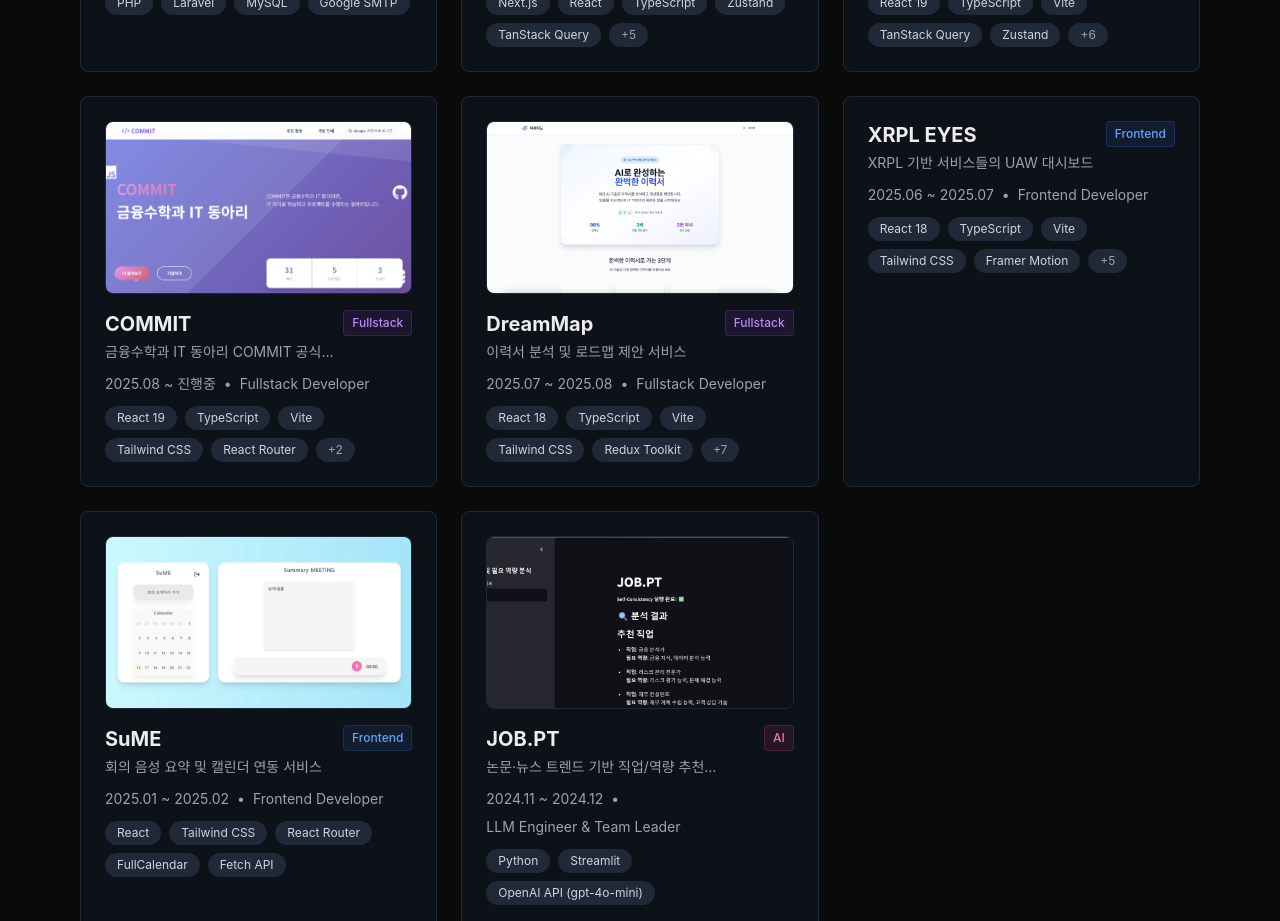
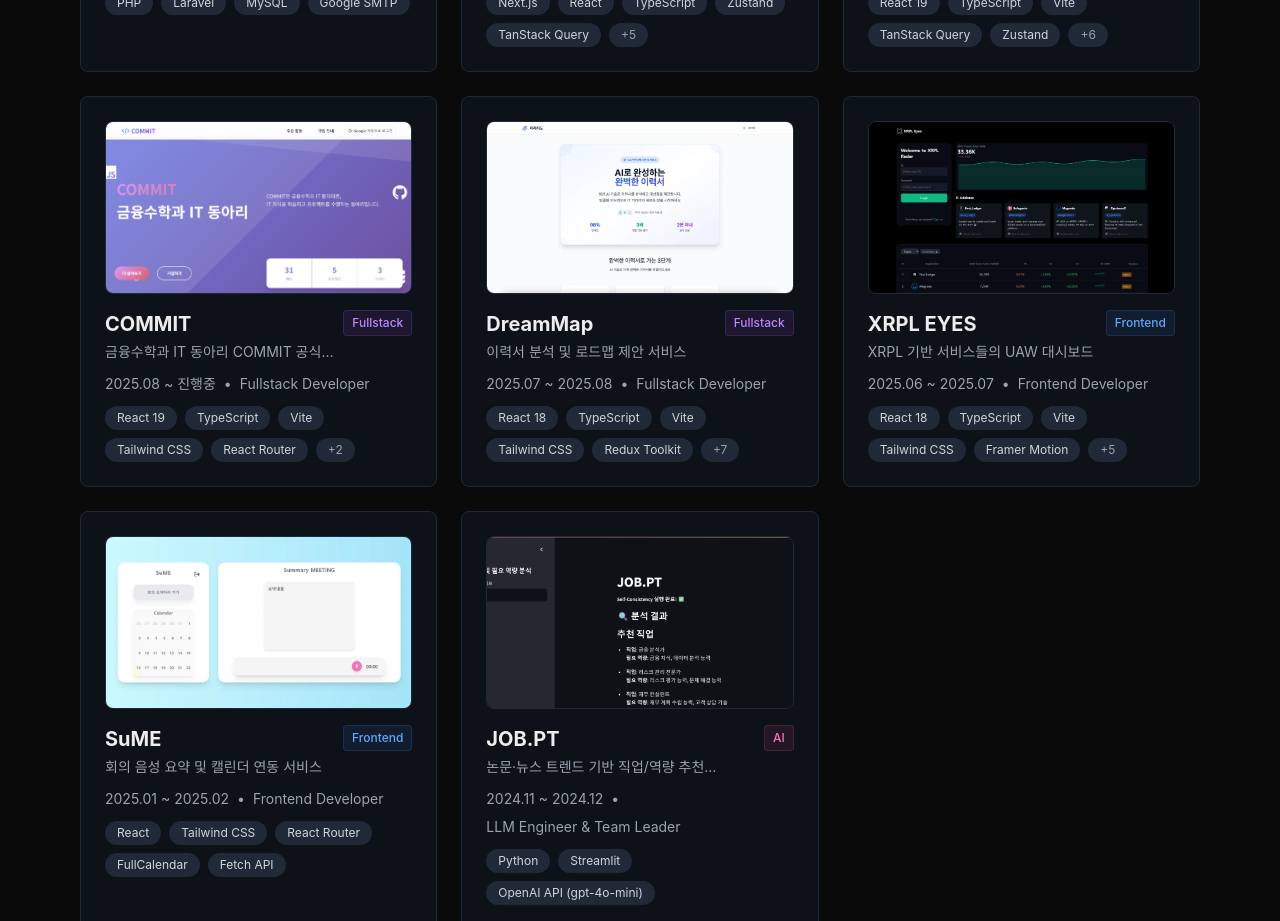
Before and after one commit to yangjihun/portfolio, a Next.js app: page /projects in a window 1280 px wide. Shown: the part 780-1701 px from the top of the page. Built offline with nearby package versions, Linux system fonts and the light colour scheme.

Commit message:
chore: add image in xrpl-eyes

```diff
--- a/src/data/projects.ts
+++ b/src/data/projects.ts
@@ -207,6 +207,7 @@ export const projects: Project[] = [
     id: 'xrpl-eyes',
     name: 'XRPL EYES',
     title: 'XRPL 기반 서비스들의 UAW 대시보드',
+    image: '/asset/xrpl.png',
     period: '2025.06 ~ 2025.07',
     role: 'Frontend Developer',
     category: 'frontend',
```
Also changed, not shown: public/asset/xrpl.png (added).
